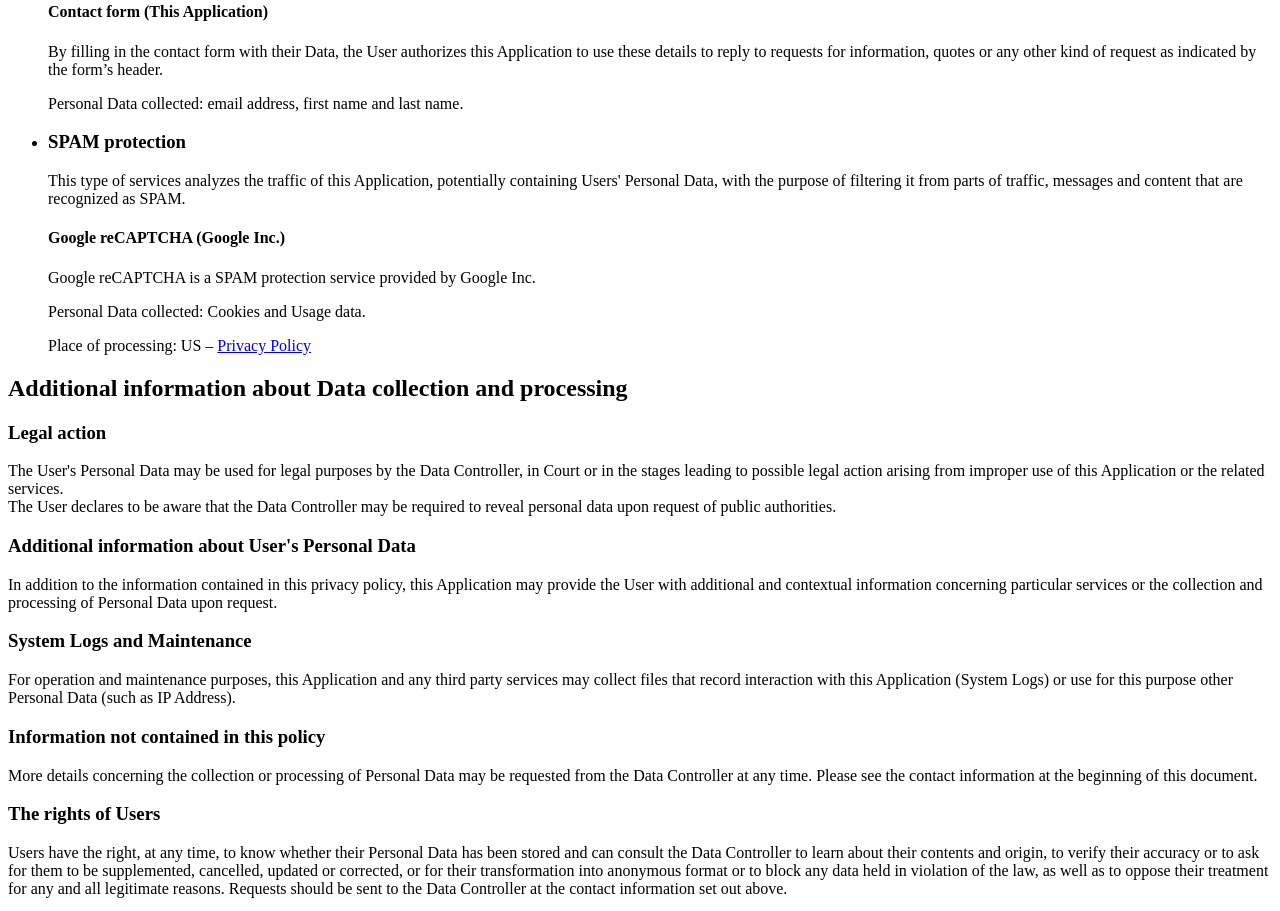
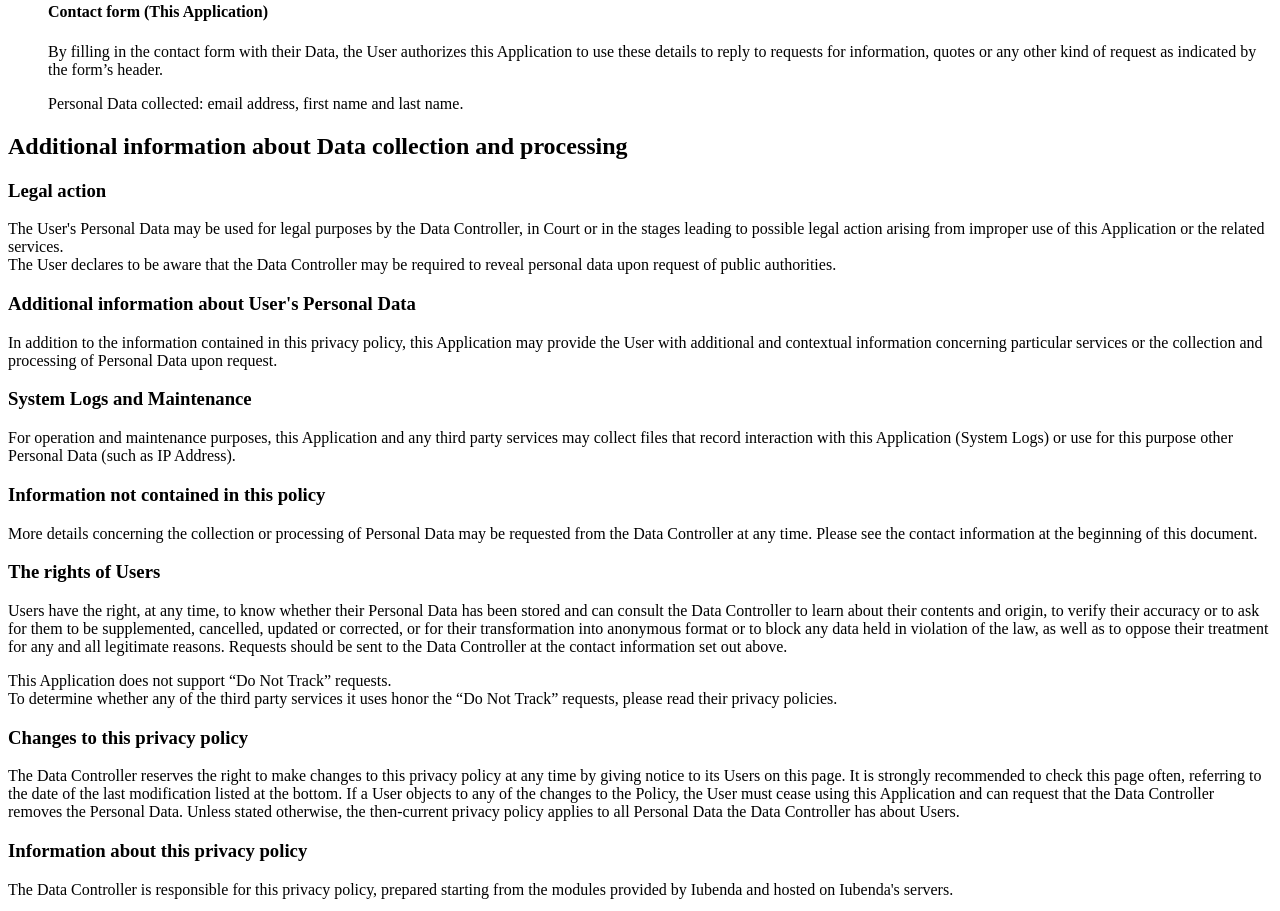
Before and after one commit to gregfrasco/website, a plain HTML site: page private_policy.html in a window 1280 px wide. Shown: the part 1372-2283 px from the top of the page. Drawn offline with Linux system fonts and the light colour scheme.

Commit message:
Removed Google reChapta from private policy

```diff
--- a/private_policy.html
+++ b/private_policy.html
@@ -100,25 +100,6 @@ email address, first name and last name.
 </div>
 </div>
 </li>
-<li>
-<div class="box_primary box_10 expand">
-<h3 class="expand-click w_icon_24 policyicon_purpose_2624257">SPAM protection</h3>
-<div class="expand-content">
-<p>This type of services analyzes the traffic of this Application, potentially containing Users' Personal Data, with the purpose of filtering it from parts of traffic, messages and content that are recognized as SPAM.</p>
-<h4>Google reCAPTCHA (Google Inc.)</h4>
-<p>Google reCAPTCHA is a SPAM protection service provided by Google Inc.</p>
-<p>
-Personal Data collected:
-Cookies and Usage data.
-</p>
-<p>
-Place of processing: US
-&ndash;
-<a href="https://www.google.com/intl/policies/privacy/" target="_blank">Privacy Policy</a>
-</p>
-</div>
-</div>
-</li>
 </ul>
 </div>
 <div class="one_line_col">
```
Also changed, not shown: contact_me.html (+7 -7 lines).
